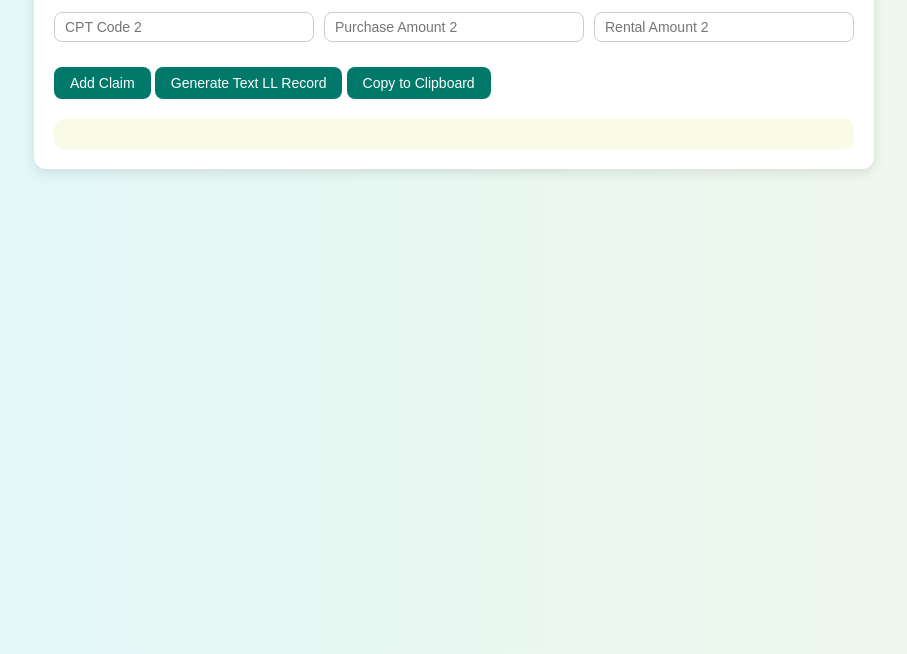
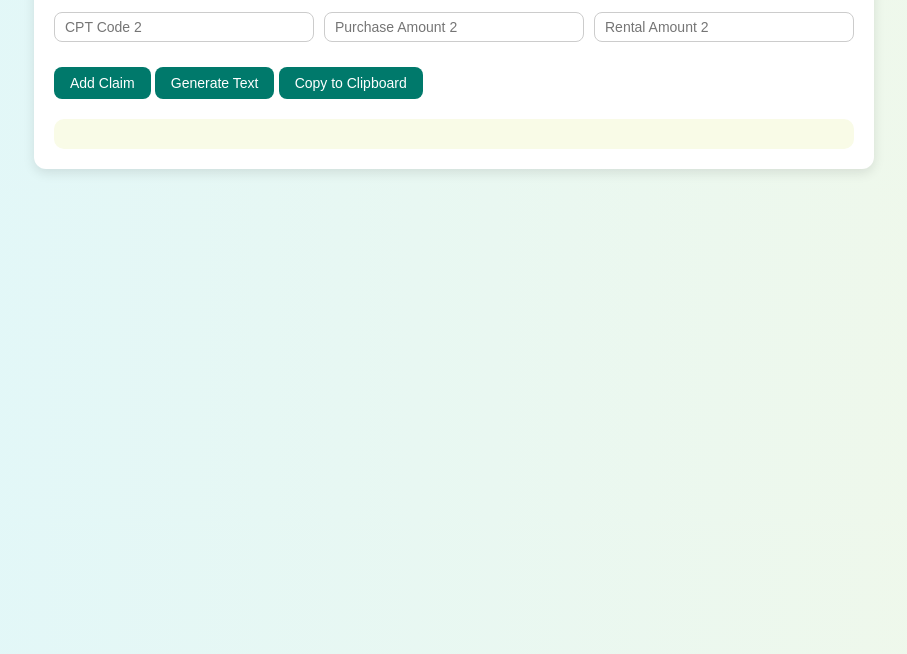
Before and after one commit to pschechi0007/DME-CALCULATOR, a plain HTML site: page index.html in a window 1280 px wide. Shown: the part 146-800 px from the top of the page, without its empty margins (186-1093 px from the left). Drawn offline with Linux system fonts and the light colour scheme.

Commit message:
Update index.html

```diff
--- a/index.html
+++ b/index.html
@@ -87,7 +87,7 @@
     </div>
     <div id="claims"></div>
     <button onclick="addClaim()">Add Claim</button>
-    <button onclick="generateText()">Generate Text LL Record</button>
+    <button onclick="generateText()">Generate Text</button>
     <button onclick="copyText()">Copy to Clipboard</button>
     <div id="output"></div>
   </div>
```
